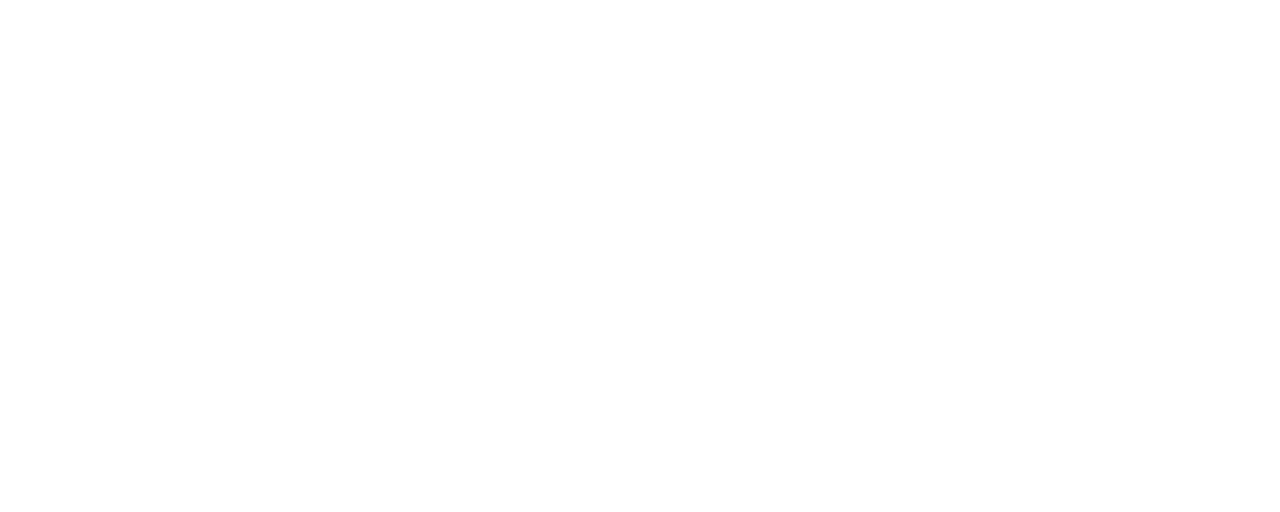
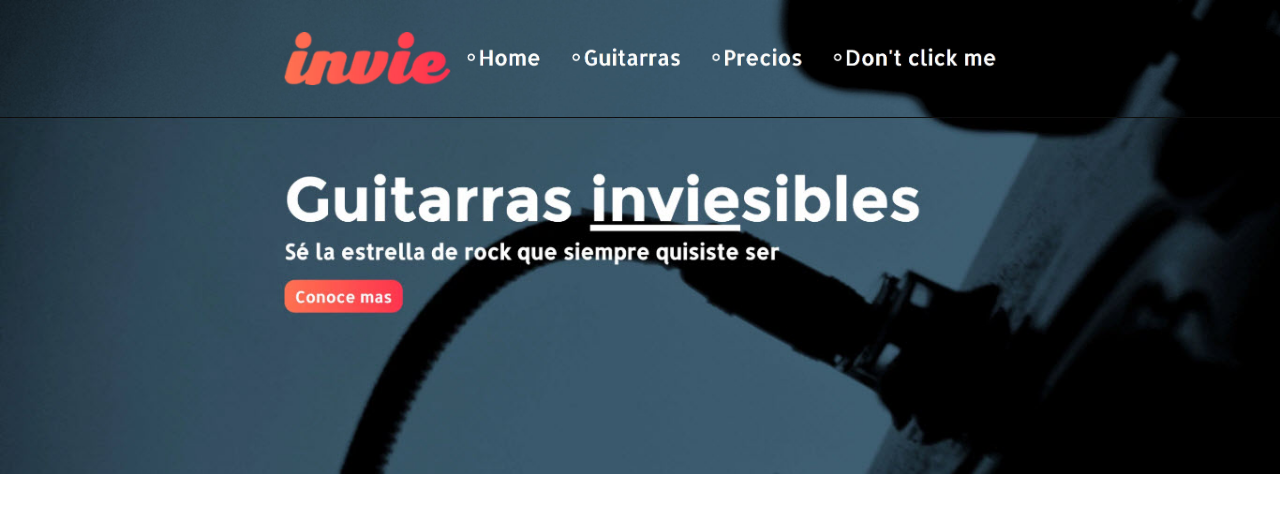
Before and after one commit to haideresteban/invie-sibles, a plain HTML site: page index.html in a window 1280 px wide. Drawn offline with Linux system fonts and the light colour scheme.

Commit message:
Agregado index.html

```diff
--- a/index.html
+++ b/index.html
@@ -1,3 +1,21 @@
 <html>
-<head></head
+<head>
+  <title>Invie</title>
+  <style media="screen">
+    body{
+      margin: 0;
+    }
+    img{
+      max-width: 100%;
+      vertical-align: top;
+
+    }
+
+  </style>
+  </head>
+
+  <body>
+    <img src="header.jpg" alt="">
+      <img src="hero.jpg" alt="">
+  </body>
  </html>
```
Also changed, not shown: acustica.jpg (renamed from acustica_395abf3a-d46e-4f19-a9cc-ddee140e6597.jpg), clasica.jpg (renamed from clasica_0663a6aa-2c83-4435-8530-357480d5a950.jpg), footer.jpg (renamed from footer_0bca93db-411f-4541-825a-4c3b5de36bf1.jpg), header.jpg (renamed from header_0fdd3fdf-3dcc-4466-8a28-4cbcc02a2c6e.jpg), hero.jpg (renamed from hero-.jpg).
